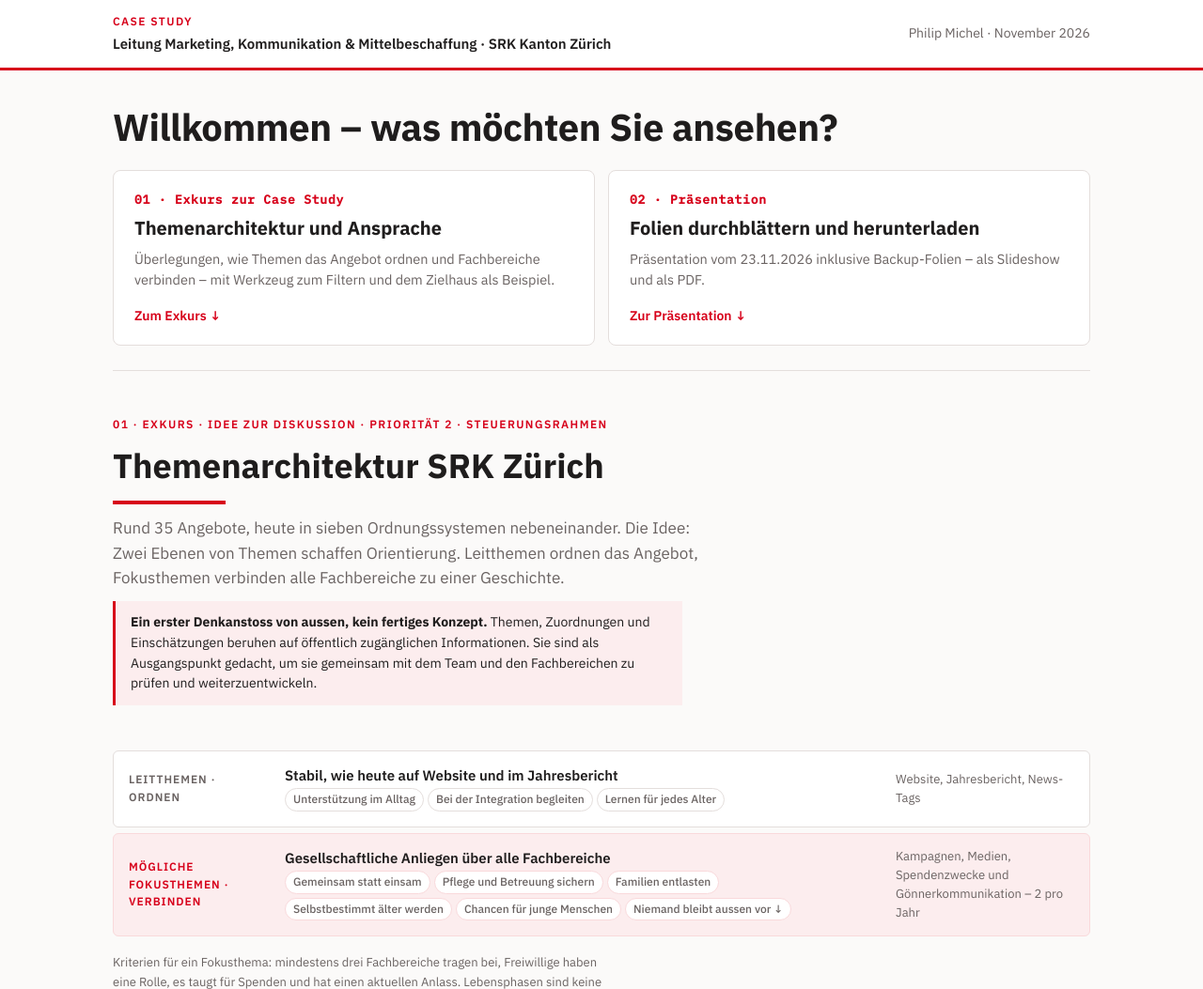
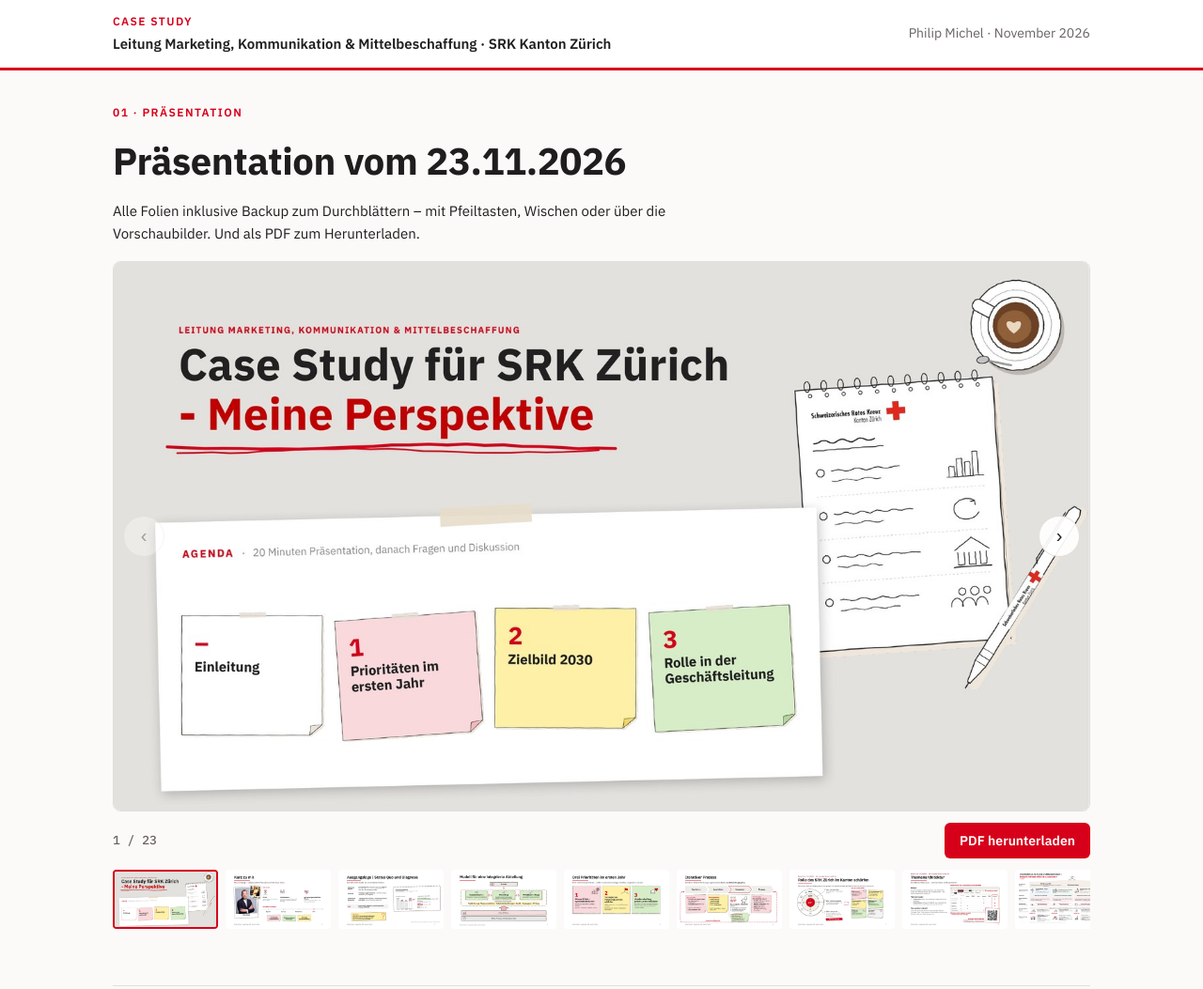
Before and after one commit to michelphilipzh/srk_casestudy, a plain HTML site: page index.html in a window 1280 px wide. Shown: the top 1053 px of the page at 94% size. Drawn offline with Linux system fonts and the light colour scheme.

Commit message:
Präsentation mit Slider zuoberst, Exkurs als Punkt 2
Co-Authored-By: Claude Opus 5.5 <noreply@anthropic.com>
Claude-Session: https://claude.ai/code/session_01Der2J39CQXvMiax1v9zNGx

```diff
--- a/index.html
+++ b/index.html
@@ -178,26 +178,24 @@ footer a{color:inherit}
   <div class="cs-r">Philip Michel · November 2026</div>
 </div></div>
 <div class="wrap">
-<section class="start" aria-labelledby="start-h">
-  <h1 id="start-h">Willkommen – was möchten Sie ansehen?</h1>
-  <div class="choices">
-    <a class="choice" href="#exkurs">
-      <span class="num">01 · Exkurs zur Case Study</span>
-      <h2>Themenarchitektur und Ansprache</h2>
-      <p>Überlegungen, wie Themen das Angebot ordnen und Fachbereiche verbinden – mit Werkzeug zum Filtern und dem Zielhaus als Beispiel.</p>
-      <span class="go">Zum Exkurs ↓</span>
-    </a>
-    <a class="choice" href="#praesentation">
-      <span class="num">02 · Präsentation</span>
-      <h2>Folien durchblättern und herunterladen</h2>
-      <p>Präsentation vom 23.11.2026 inklusive Backup-Folien – als Slideshow und als PDF.</p>
-      <span class="go">Zur Präsentation ↓</span>
-    </a>
+<section id="praesentation">
+  <span class="eyebrow">01 · Präsentation</span>
+  <h1>Präsentation vom 23.11.2026</h1>
+  <p>Alle Folien inklusive Backup zum Durchblättern – mit Pfeiltasten, Wischen oder über die Vorschaubilder. Und als PDF zum Herunterladen.</p>
+  <div class="deck">
+    <div class="stage" id="stage" aria-roledescription="Slideshow" aria-label="Folien der Präsentation">
+      <img id="slide" alt="" hidden>
+      <div class="ph" id="ph"><b>Folien folgen nach der Präsentation</b><span>Hier erscheinen die Folien zum Durchblättern.</span></div>
+      <button class="nav prev" id="prev" type="button" aria-label="Vorherige Folie" hidden>‹</button>
+      <button class="nav next" id="next" type="button" aria-label="Nächste Folie" hidden>›</button>
+    </div>
+    <div class="bar"><span class="count" id="count"></span><a class="btn off" id="pdf" href="#" aria-disabled="true">PDF herunterladen</a></div>
+    <div class="thumbs" id="thumbs"></div>
   </div>
-  <div class="sep"></div>
 </section>
+<div class="sep" style="margin-top:8px"></div>
 <header id="exkurs">
-  <span class="eyebrow">01 · Exkurs · Idee zur Diskussion · Priorität 2 · Steuerungsrahmen</span>
+  <span class="eyebrow">02 · Exkurs · Idee zur Diskussion · Priorität 2 · Steuerungsrahmen</span>
   <h2 style="font-size:clamp(26px,3.6vw,36px)">Themenarchitektur SRK Zürich</h2>
   <div class="rule"></div>
   <p class="lead">Rund 35 Angebote, heute in sieben Ordnungssystemen nebeneinander. Die Idee: Zwei Ebenen von Themen schaffen Orientierung. Leitthemen ordnen das Angebot, Fokusthemen verbinden alle Fachbereiche zu einer Geschichte.</p>
@@ -268,21 +266,7 @@ footer a{color:inherit}
   </div>
 </section>
 
-<section id="praesentation">
-  <span class="eyebrow">02 · Präsentation</span>
-  <h2>Präsentation vom 23.11.2026</h2>
-  <p>Alle Folien inklusive Backup zum Durchblättern – mit Pfeiltasten, Wischen oder über die Vorschaubilder. Und als PDF zum Herunterladen.</p>
-  <div class="deck">
-    <div class="stage" id="stage" aria-roledescription="Slideshow" aria-label="Folien der Präsentation">
-      <img id="slide" alt="" hidden>
-      <div class="ph" id="ph"><b>Folien folgen nach der Präsentation</b><span>Hier erscheinen die Folien zum Durchblättern.</span></div>
-      <button class="nav prev" id="prev" type="button" aria-label="Vorherige Folie" hidden>‹</button>
-      <button class="nav next" id="next" type="button" aria-label="Nächste Folie" hidden>›</button>
-    </div>
-    <div class="bar"><span class="count" id="count"></span><a class="btn off" id="pdf" href="#" aria-disabled="true">PDF herunterladen</a></div>
-    <div class="thumbs" id="thumbs"></div>
-  </div>
-</section>
+
 
 <footer>
   <span>Quellen:
```
